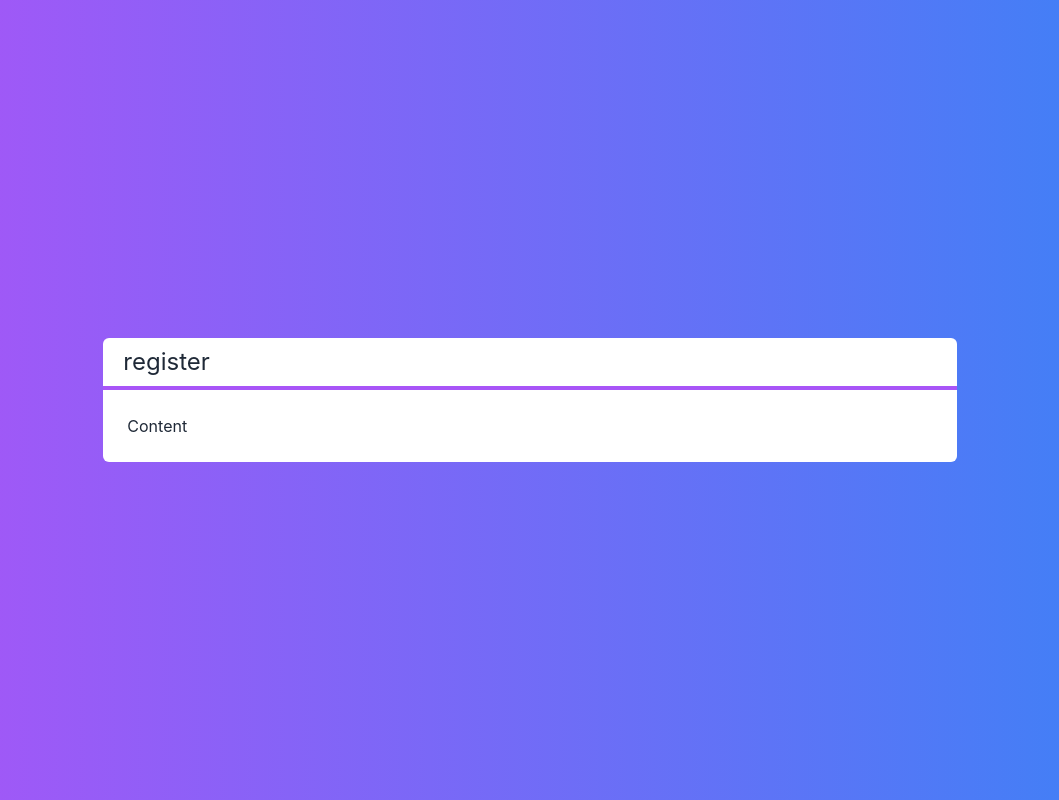
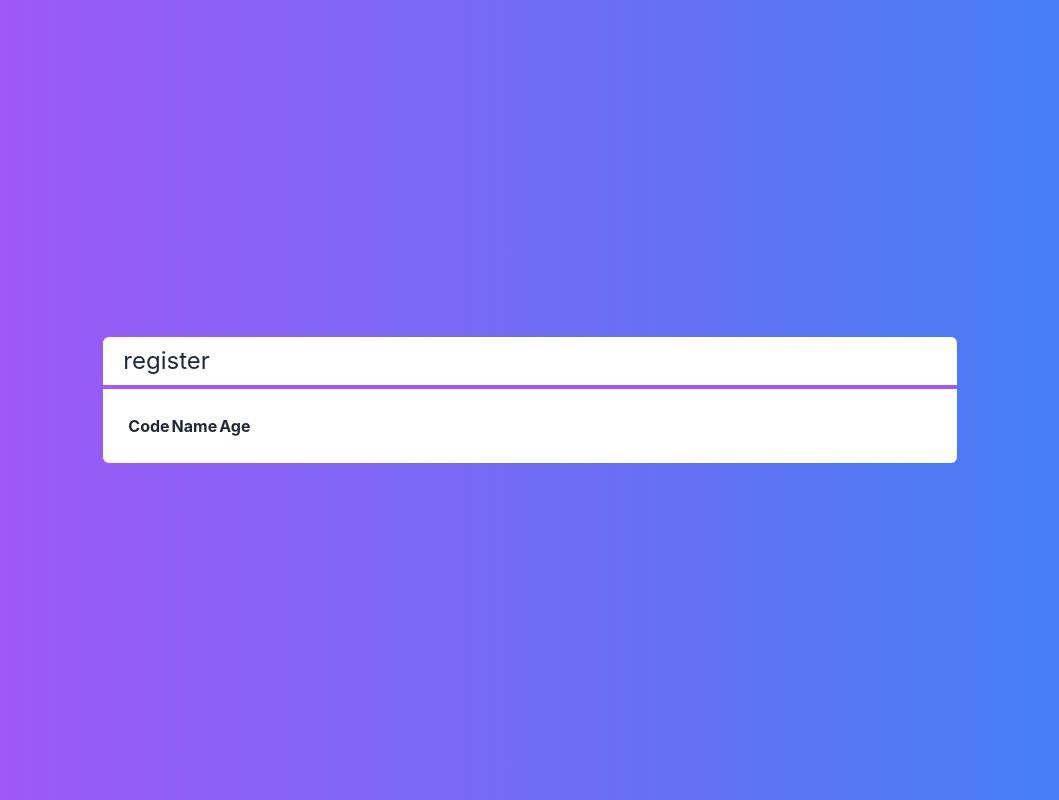
Before and after one commit to Andreas-Ziegler22/Crud-next.js, a Next.js app: page / in a window 1280 px wide. Shown: the whole page, without its empty margins (110-1169 px from the left). Built offline with nearby package versions, Linux system fonts and the light colour scheme.

Commit message:
table shows Code Name Age

```diff
--- /dev/null
+++ b/src/components/Table.tsx
@@ -0,0 +1,18 @@
+import Client from "./core/Client";
+
+interface TableProps {
+  clients: Client[];
+}
+
+export default function TableTable(props: TableProps) {
+  function renderTopHeader() {
+    return (
+      <tr>
+        <th>Code</th>
+        <th>Name</th>
+        <th>Age</th>
+      </tr>
+    );
+  }
+  return <table>{renderTopHeader()}</table>;
+}
--- a/src/pages/index.tsx
+++ b/src/pages/index.tsx
@@ -1,6 +1,9 @@
+import Client from "../components/core/Client";
 import Layout from "../components/Layout";
+import TableTable from "../components/Table";
 
 export default function Home() {
+  const clients = [new Client("Ana", 34, "1")];
   return (
     <div
       className={`
@@ -11,7 +14,7 @@ export default function Home() {
     `}
     >
       <Layout title="register">
-        <span>Content</span>
+        <TableTable clients={clients}></TableTable>
       </Layout>
     </div>
   );
```
